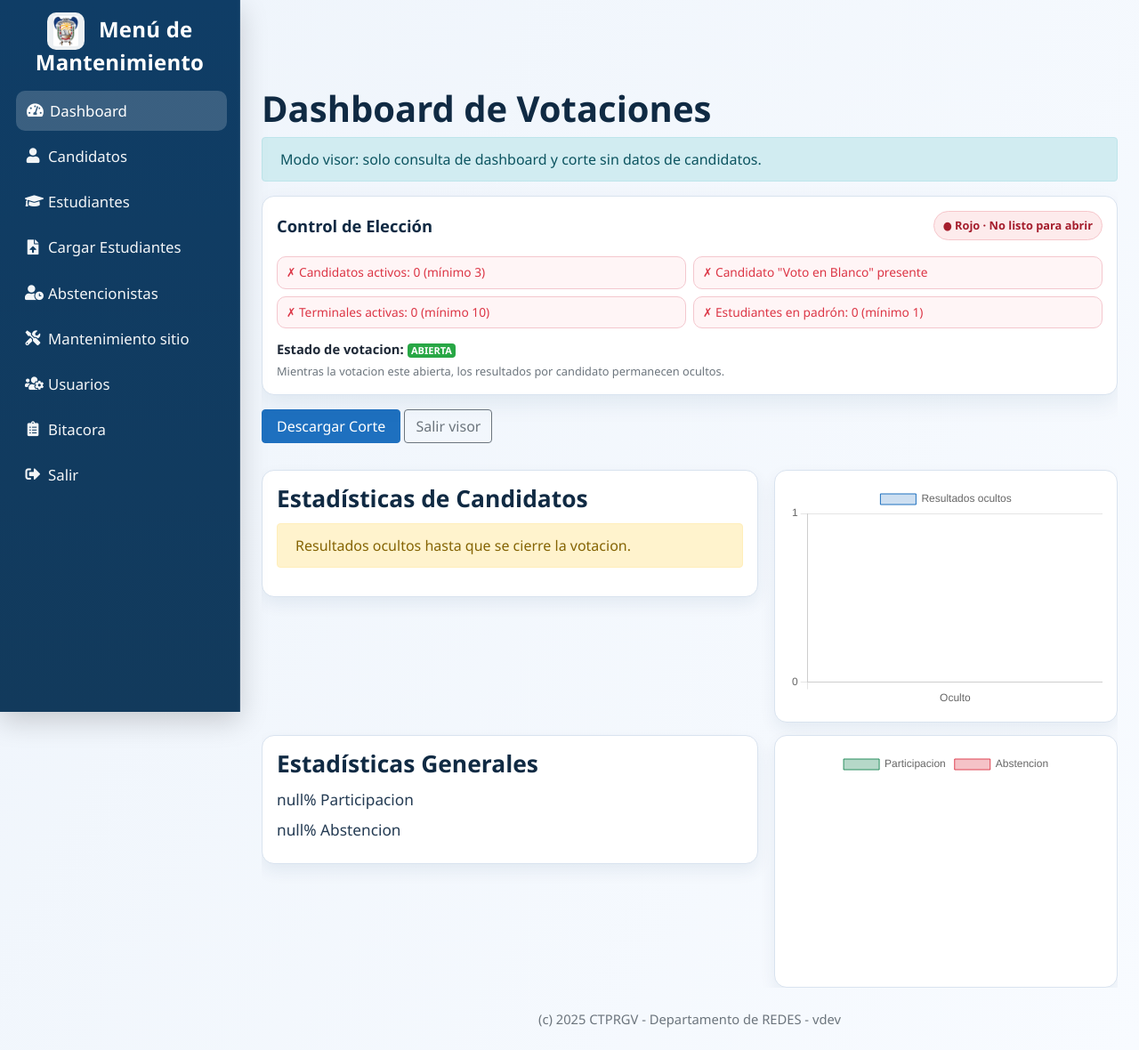
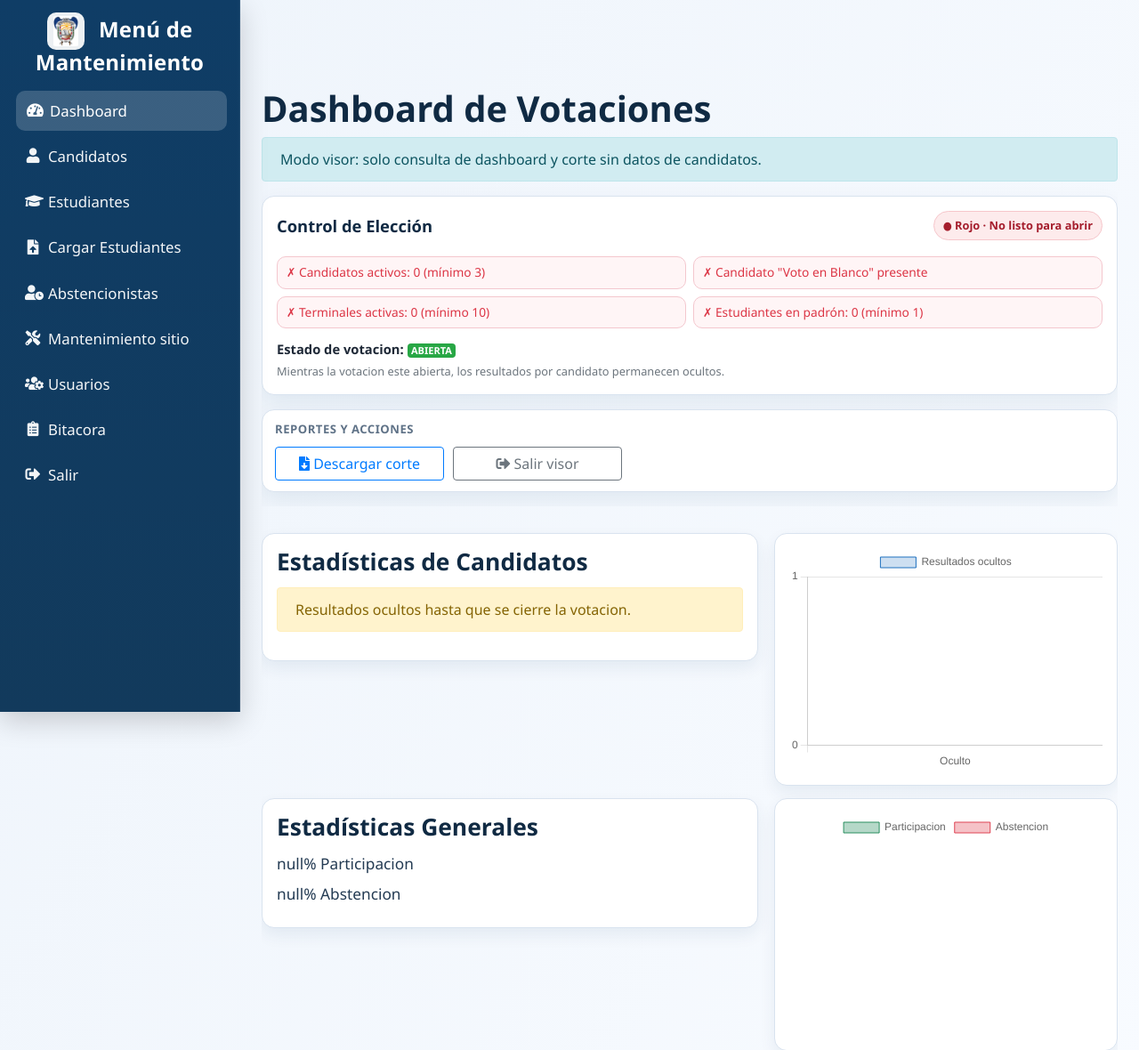
Before and after one commit to vegabryan22/votaciones_ctprgv, a Flask app: page /votaciones/visor/dashboard in a window 1280 px wide. Shown: the top 1180 px of the page at 89% size. Before the commit the page ends 1155 px from the top, so only its background shows below. Run offline with Flask 3, Linux system fonts and the light colour scheme; a user stored in the database is signed in; data comes from the database, SQL or seed files in the repository; data that the repository does not hold is empty; some libraries are stand-ins or nearby versions.

Commit message:
style: mejora barra de acciones del dashboard

```diff
--- a/votaciones_backend/static/css/style_dashboard.css
+++ b/votaciones_backend/static/css/style_dashboard.css
@@ -148,6 +148,37 @@
     font-size: 0.92rem;
 }
 
+.action-bar {
+    border: 1px solid #d9e3ef;
+    border-radius: 14px;
+    box-shadow: 0 8px 18px rgba(15, 61, 102, 0.06);
+    padding: 12px 14px;
+}
+
+.action-bar-title {
+    font-size: 0.82rem;
+    text-transform: uppercase;
+    letter-spacing: 0.5px;
+    color: #5f7287;
+    margin-bottom: 10px;
+    font-weight: 700;
+}
+
+.action-buttons {
+    display: flex;
+    gap: 10px;
+    flex-wrap: wrap;
+}
+
+.action-btn {
+    min-width: 190px;
+    display: inline-flex;
+    align-items: center;
+    justify-content: center;
+    gap: 8px;
+    border-radius: 10px;
+}
+
 @media (max-width: 992px) {
     .check-grid {
         grid-template-columns: 1fr;
@@ -166,4 +197,8 @@
     .chart-canvas canvas {
         height: 220px !important;
     }
+
+    .action-btn {
+        min-width: 100%;
+    }
 }
--- a/votaciones_backend/templates/mantenimiento.html
+++ b/votaciones_backend/templates/mantenimiento.html
@@ -92,15 +92,26 @@
         {% endif %}
     </div>
 
-    <a href="/votaciones/descargar_corte" class="btn btn-primary px-3">Descargar Corte</a>
-    {% if not is_viewer %}
-    <a href="/votaciones/descargar_acta" class="btn btn-primary px-3">Descargar Acta Final</a>
-    {% endif %}
-    {% if is_viewer %}
-    <form method="post" action="{{ url_for('viewer_logout') }}" style="display:inline;">
-        <button type="submit" class="btn btn-outline-secondary">Salir visor</button>
-    </form>
-    {% endif %}
+    <div class="card action-bar mb-3">
+        <div class="action-bar-title">Reportes y acciones</div>
+        <div class="action-buttons">
+            <a href="/votaciones/descargar_corte" class="btn btn-outline-primary action-btn">
+                <i class="fas fa-file-download"></i> Descargar corte
+            </a>
+            {% if not is_viewer %}
+            <a href="/votaciones/descargar_acta" class="btn btn-primary action-btn">
+                <i class="fas fa-file-signature"></i> Descargar acta final
+            </a>
+            {% endif %}
+            {% if is_viewer %}
+            <form method="post" action="{{ url_for('viewer_logout') }}" class="m-0">
+                <button type="submit" class="btn btn-outline-secondary action-btn">
+                    <i class="fas fa-sign-out-alt"></i> Salir visor
+                </button>
+            </form>
+            {% endif %}
+        </div>
+    </div>
 </div>
 <div class="container mt-3">
     <div class="content-section">
```
Also changed, not shown: CHANGELOG.md, 1 other file.
